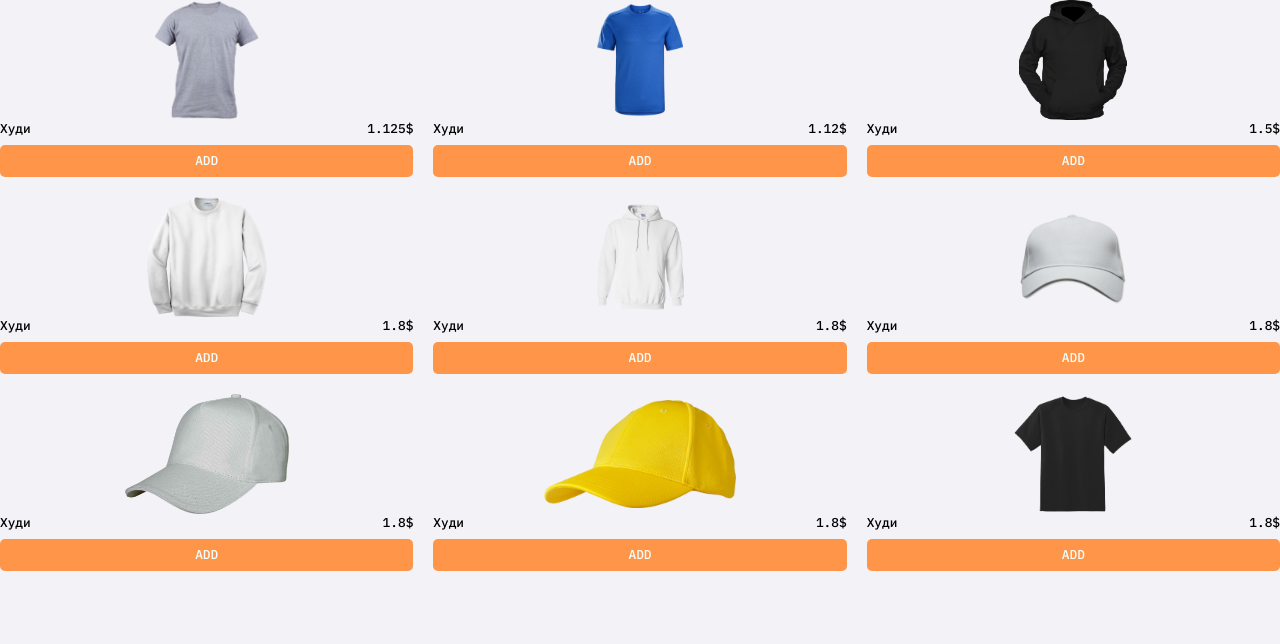
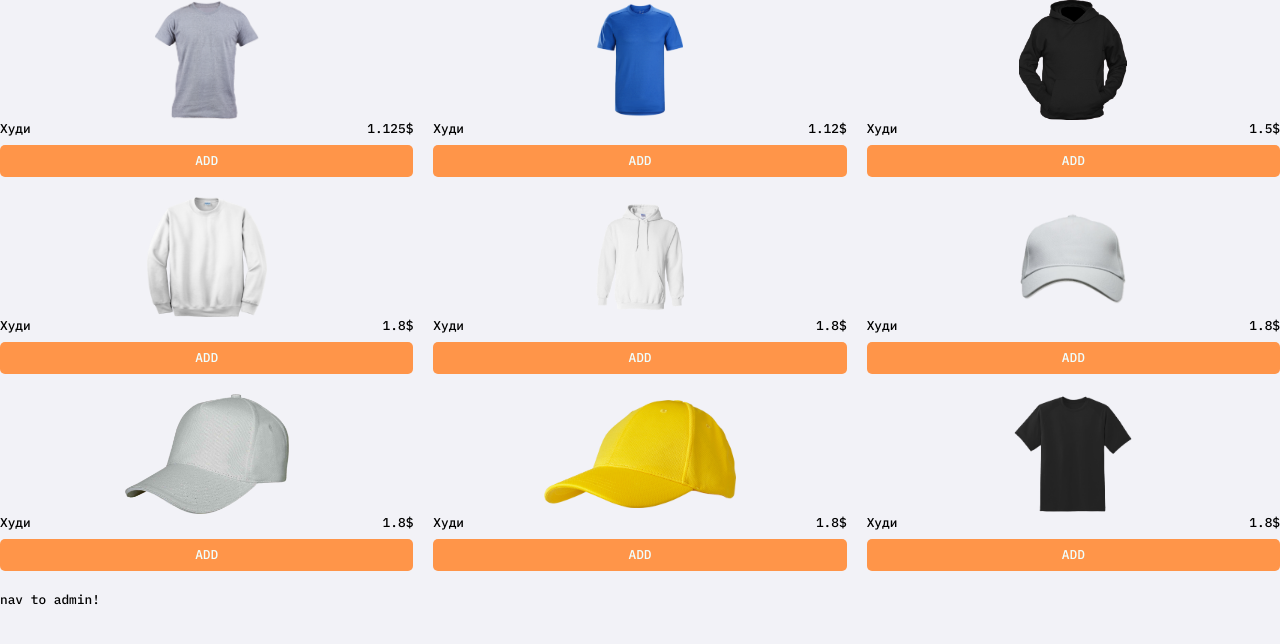
Before and after one commit to akkunov/Bot, a React (Vite) app: page / in a window 1280 px wide. Shown: the top 644 px of the page. Built offline with nearby package versions, Linux system fonts and the light colour scheme.

Commit message:
тест

```diff
--- a/src/components/auth-component/sign-in.jsx
+++ b/src/components/auth-component/sign-in.jsx
@@ -18,7 +18,7 @@ function SignIn(props) {
         dispatch(LoginUser({ email, password }))
             .then((result) => {
                 console.log(result)
-                if(result.error.message){
+                if(result?.error?.message){
                    throw Error('Ошибка при входе')
                     return
                 }
--- a/src/components/items.jsx
+++ b/src/components/items.jsx
@@ -58,6 +58,10 @@ export default function Items() {
                   updateBasketMinus={updateBasketMinus}
               />
           } )}
+
+          <span onClick={navToAdmin}>
+            nav to admin!
+          </span>
   </div>
 
   )
```
